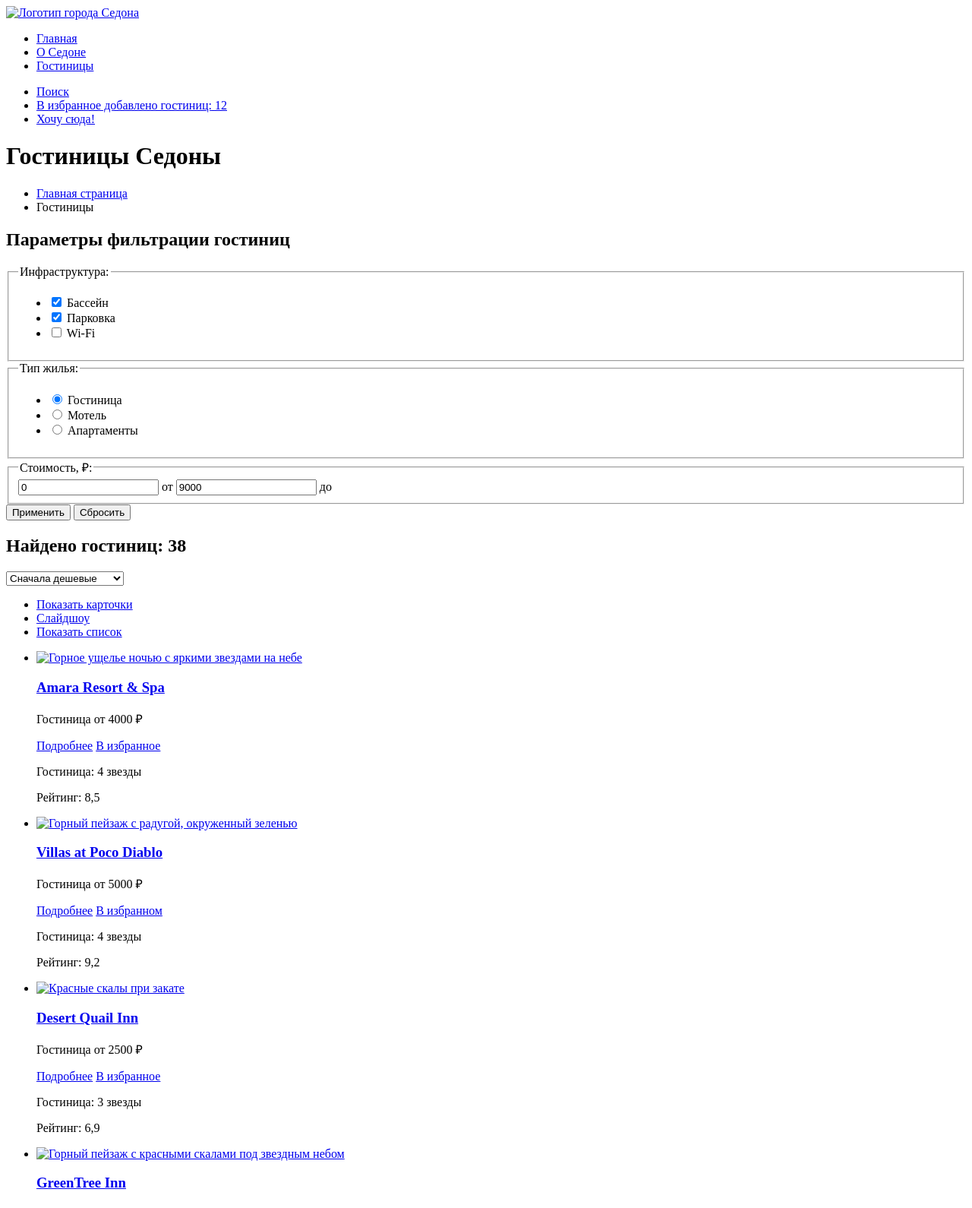
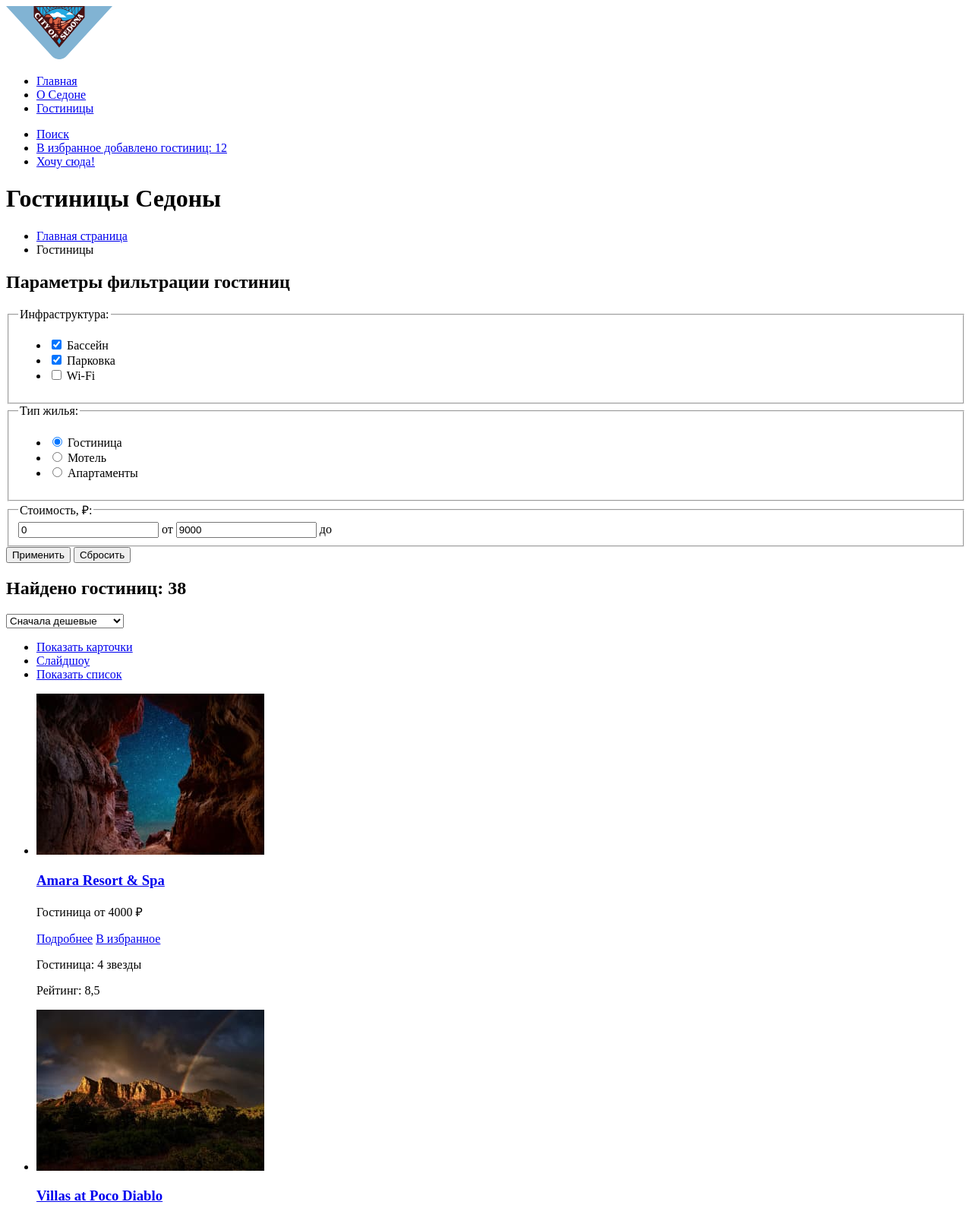
Before and after one commit to mikekz123/1598659-sedona-2, a plain HTML site: page catalog.html in a window 1280 px wide. Shown: the top 1590 px of the page at 76% size. Drawn offline with Linux system fonts and the light colour scheme.

Commit message:
Добавляет контентные изображения для index.html и catalog.html

```diff
--- a/catalog.html
+++ b/catalog.html
@@ -8,7 +8,7 @@
   <header class="header">
     <nav class="navigation">
       <a class="logo" href="index.html">
-        <img class="logo-img" src="#" alt="Логотип города Седона">
+        <img class="logo-img" src="images/logo-sedona.svg" width="140" height="70" alt="Логотип города Седона">
       </a>
       <ul class="navigation-list">
         <li class="navigation-item">
@@ -148,7 +148,7 @@
       <ul class="hotels-list">
         <li class="hotel-card">
           <a class="hotel-card-link-image" href="#">
-            <img class="hotel-card-image" src="#" alt="Горное ущелье ночью с яркими звездами на небе">
+            <img class="hotel-card-image" src="images/catalog/hotel-1.jpg" width="300" height="212" alt="Горное ущелье ночью с яркими звездами на небе">
           </a>
           <div class="hotel-card-content">
             <a class="hotel-card-link-title" href="#">
@@ -167,7 +167,7 @@
         </li>
         <li class="hotel-card">
           <a class="hotel-card-link-image" href="#">
-            <img class="hotel-card-image" src="#" alt="Горный пейзаж с радугой, окруженный зеленью">
+            <img class="hotel-card-image" src="images/catalog/hotel-2.jpg" width="300" height="212" alt="Горный пейзаж с радугой, окруженный зеленью">
           </a>
           <div class="hotel-card-content">
             <a class="hotel-card-link-title" href="#">
@@ -186,7 +186,7 @@
         </li>
         <li class="hotel-card">
           <a class="hotel-card-link-image" href="#">
-            <img class="hotel-card-image" src="#" alt="Красные скалы при закате">
+            <img class="hotel-card-image" src="images/catalog/hotel-3.jpg" width="300" height="212" alt="Красные скалы при закате">
           </a>
           <div class="hotel-card-content">
             <a class="hotel-card-link-title" href="#">
@@ -205,7 +205,7 @@
         </li>
         <li class="hotel-card">
           <a class="hotel-card-link-image" href="#">
-            <img class="hotel-card-image" src="#" alt="Горный пейзаж с красными скалами под звездным небом">
+            <img class="hotel-card-image" src="images/catalog/hotel-4.jpg" width="300" height="212" alt="Горный пейзаж с красными скалами под звездным небом">
           </a>
           <div class="hotel-card-content">
             <a class="hotel-card-link-title" href="#">
@@ -282,7 +282,7 @@
       </address>
     </section>
     <a class="developer-link" href="https://htmlacademy.ru/">
-      <img class="logo-developer" src="#" alt="Логотип разработчика htmlacademy">
+      <span class="visually-hidden">Логотип разработчика htmlacademy</span>
     </a>
   </footer>
 </body>
```
Also changed, not shown: index.html (+5 -5 lines), images/catalog/hotel-1.jpg (added), images/catalog/hotel-2.jpg (added), images/catalog/hotel-3.jpg (added), images/catalog/hotel-4.jpg (added), images/logo-sedona.svg (added), images/photo-1.jpg (added), images/photo-2.jpg (added), images/welcome.svg (added).
